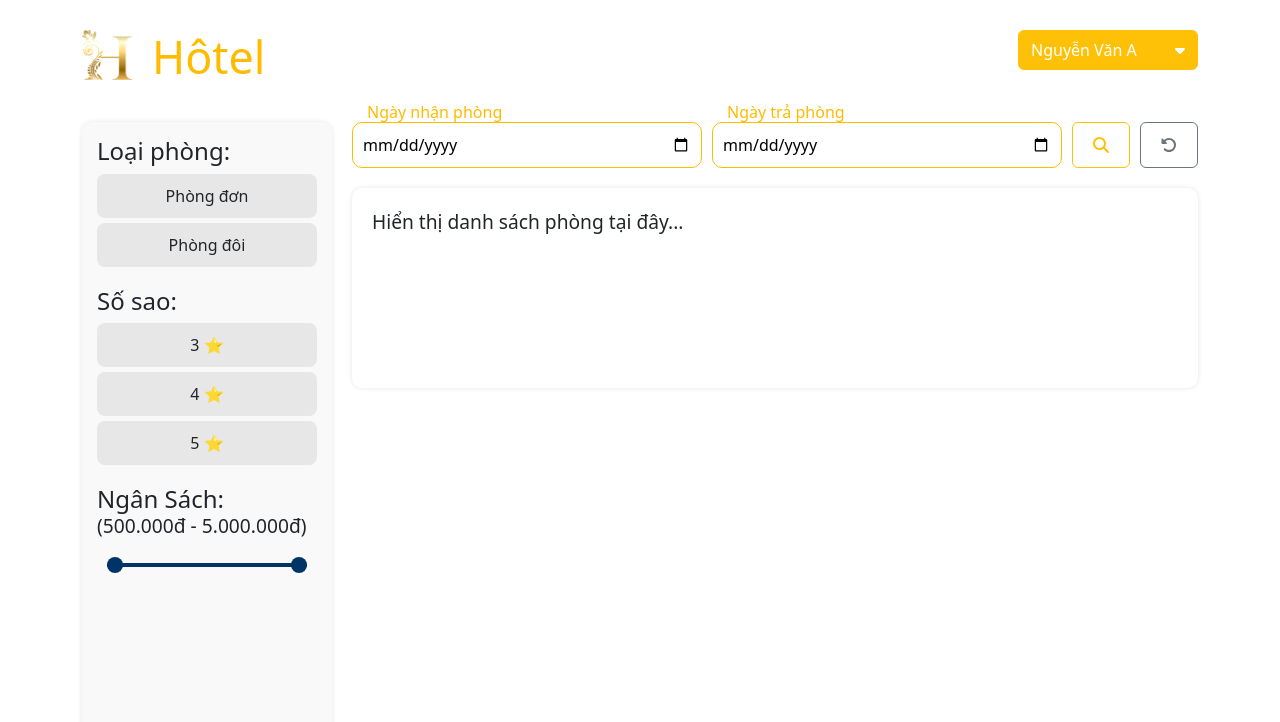
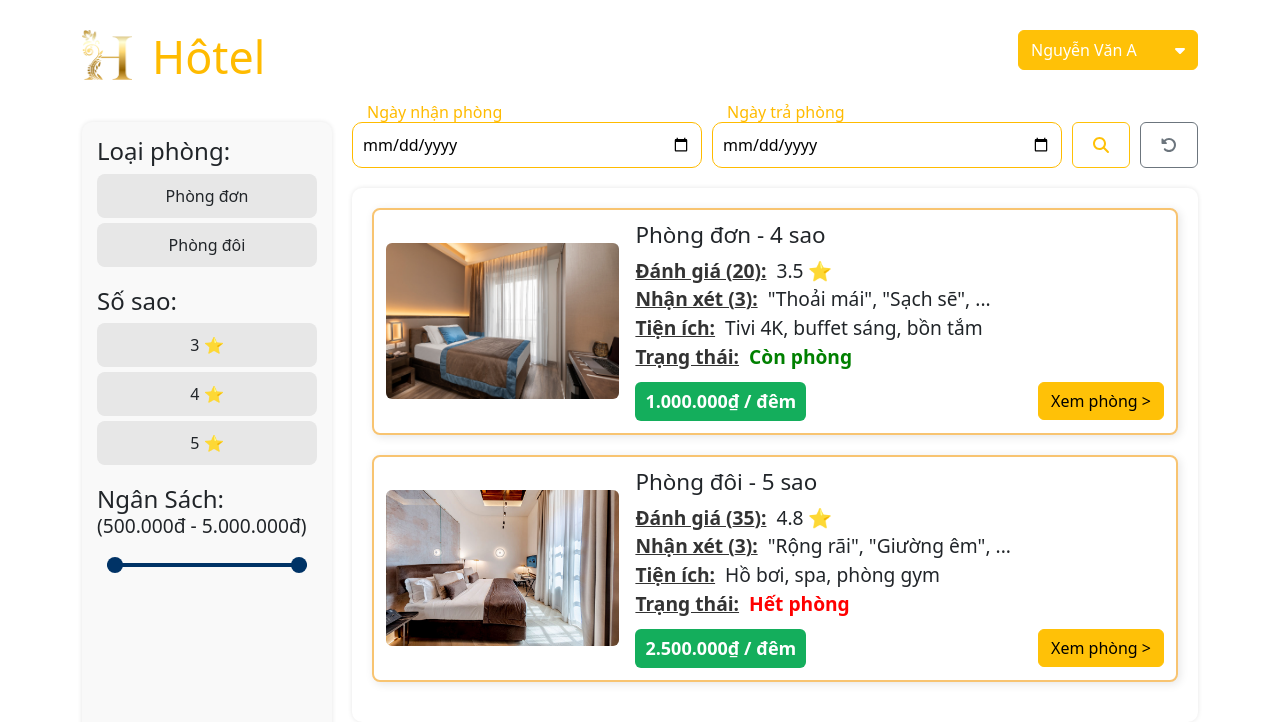
Before and after one commit to tiendung311/hms-fe, a Next.js app: page /customer/booking in a window 1280 px wide. Shown: the top 722 px of the page. Built offline with nearby package versions, Linux system fonts and the light colour scheme.

Commit message:
room filter ui

```diff
--- a/src/app/components/customer/bookings/BookingActivity.css
+++ b/src/app/components/customer/bookings/BookingActivity.module.css
@@ -1,11 +1,12 @@
-.booking-item {
+/* BookingActivity.module.css */
+.bookingItem {
   display: flex;
   justify-content: space-between;
   margin-bottom: 20px;
   padding: 10px;
 }
 
-.booking-item:hover,
+.bookingItem:hover,
 .noti:hover {
   background-color: #fffefe;
   box-shadow: 0 0 10px rgba(0, 0, 0, 0.1);
@@ -16,13 +17,13 @@
   align-items: baseline !important;
 }
 
-.info .icon {
-  font-size: 1.4rem !important;
+.icon {
+  font-size: 1.2rem !important;
   cursor: pointer;
   margin-right: 30px;
 }
 
-p {
+.bookingText {
   font-size: 1.2rem;
   margin: 0;
 }
--- a/src/app/components/customer/bookings/BookingDetail.css
+++ b/src/app/components/customer/bookings/BookingDetail.module.css
@@ -1,25 +1,26 @@
-.booking-container {
+.bookingContainer {
   display: flex;
   justify-content: space-between;
   gap: 20px;
   width: 100%;
 }
 
-.booking-detail {
+.bookingDetail {
   width: 60%;
 }
 
-h1 {
+.heading {
   font-size: 2.4rem;
   margin-bottom: 20px;
 }
 
 .info {
   display: flex;
-  margin-bottom: 20px;
+  margin-bottom: 30px;
 }
 
-p {
+/* Thêm class riêng thay vì dùng thẻ p */
+.text {
   font-size: 1.6rem;
 }
 
@@ -33,18 +34,23 @@ p {
   padding: 10px;
   border-radius: 10px;
   font-size: 1.4rem;
+  font-weight: 600 !important;
 }
 
-.btn-group {
+.bookingRating {
+  flex: 1;
+}
+
+.btnGroup {
   margin-top: 10px;
   width: 400px;
 }
 
-.btn-group button {
-  padding: 10px;
+.btnGroup button {
+  padding: 10px 15px;
   color: white;
   font-weight: 600;
   cursor: pointer;
-  margin-right: 10px;
+  margin: 20px 10px 0 0;
   border-radius: 10px !important;
 }
--- /dev/null
+++ b/src/app/components/customer/rooms/RoomFilter.module.css
@@ -0,0 +1,75 @@
+/* RoomFilter.module.css */
+.roomCard {
+  display: flex;
+  align-items: center;
+  border: 2px solid #f8c471;
+  border-radius: 8px;
+  padding: 12px;
+  gap: 16px;
+  width: 100%;
+  background: white;
+  margin-bottom: 20px;
+  box-shadow: 2px 2px 10px rgba(0, 0, 0, 0.1);
+}
+
+.roomImage {
+  object-fit: cover;
+  border-radius: 6px;
+  height: 100%;
+  width: 30%;
+}
+
+.roomContent {
+  flex: 1;
+  display: flex;
+  flex-direction: column;
+}
+
+.roomContent h3 {
+  font-size: 1.4rem;
+}
+
+.info {
+  display: flex;
+  align-items: center;
+}
+
+.labels {
+  text-decoration: underline !important;
+  font-weight: 600 !important;
+  color: #333 !important;
+  margin-right: 10px !important;
+}
+
+.available {
+  color: green;
+}
+
+.unavailable {
+  color: red;
+}
+
+.available,
+.unavailable {
+  font-weight: 600 !important;
+}
+
+.roomFooter {
+  display: flex;
+  justify-content: space-between;
+  align-items: center;
+  margin-top: 10px;
+}
+
+.roomPrice {
+  font-size: 18px;
+  font-weight: bold;
+  color: #fff;
+  background: var(--main-green);
+  padding: 6px 10px;
+  border-radius: 6px;
+}
+
+.viewBtn:hover {
+  color: white;
+}
--- /dev/null
+++ b/src/app/components/customer/rooms/RoomFilter.tsx
@@ -0,0 +1,89 @@
+import React from "react";
+import styles from "./RoomFilter.module.css";
+import Image from "next/image";
+import { Button } from "react-bootstrap";
+
+interface RoomProps {
+  image: string;
+  name: string;
+  stars: number;
+  reviews: number;
+  rating: number;
+  comments: string[];
+  amenities: string;
+  status: string;
+  price: number;
+}
+
+export default function RoomFilter({
+  image,
+  name,
+  stars,
+  reviews,
+  rating,
+  comments,
+  amenities,
+  status,
+  price,
+}: RoomProps) {
+  const truncatedAmenities =
+    amenities.length > 30 ? amenities.substring(0, 30) + "..." : amenities;
+
+  const displayedComments =
+    comments.length > 2
+      ? `"${comments[0]}", "${comments[1]}", ...`
+      : comments.map((c) => `"${c}"`).join(", ");
+
+  return (
+    <div className={styles.roomCard}>
+      <Image
+        src={image}
+        alt={name}
+        width={150}
+        height={150}
+        className={styles.roomImage}
+      />
+
+      <div className={styles.roomContent}>
+        <h3>
+          {name} - {stars} sao
+        </h3>
+
+        <div className={styles.info}>
+          <p className={styles.labels}>Đánh giá ({reviews}):</p>
+          <p>{rating} ⭐</p>
+        </div>
+
+        <div className={styles.info}>
+          <p className={styles.labels}>Nhận xét ({comments.length}):</p>
+          <p>{displayedComments}</p>
+        </div>
+
+        <div className={styles.info}>
+          <p className={styles.labels}>Tiện ích:</p>
+          <p>{truncatedAmenities}</p>
+        </div>
+
+        <div className={styles.info}>
+          <p className={styles.labels}>Trạng thái:</p>
+          <p
+            className={
+              status === "Còn phòng" ? styles.available : styles.unavailable
+            }
+          >
+            {status}
+          </p>
+        </div>
+
+        <div className={styles.roomFooter}>
+          <span className={styles.roomPrice}>
+            {price.toLocaleString("vi-VN")}₫ / đêm
+          </span>
+          <Button variant="warning" className={styles.viewBtn}>
+            Xem phòng &gt;
+          </Button>
+        </div>
+      </div>
+    </div>
+  );
+}
--- a/src/app/components/home/RoomCard.tsx
+++ b/src/app/components/home/RoomCard.tsx
@@ -56,7 +56,7 @@ export default function RoomCard({
         <p style={{ cursor: "pointer" }}>Tiện ích: {displayedAmenities}</p>
       </OverlayTrigger>
 
-      <p className="price">{price.toLocaleString("vi-VN")} VND/ngày</p>
+      <p className="price">{price.toLocaleString("vi-VN")}₫ /đêm</p>
     </div>
   );
 }
--- a/src/app/customer/booking/page.tsx
+++ b/src/app/customer/booking/page.tsx
@@ -6,6 +6,7 @@ import "./style.css";
 import CustomerHeader from "@/app/components/CustomerHeader";
 import { FontAwesomeIcon } from "@fortawesome/react-fontawesome";
 import { faRotateLeft, faSearch } from "@fortawesome/free-solid-svg-icons";
+import RoomFilter from "@/app/components/customer/rooms/RoomFilter";
 
 export default function Booking() {
   const [selectedRoom, setSelectedRoom] = useState<string | null>(null);
@@ -13,6 +14,31 @@ export default function Booking() {
   const [minPrice, setMinPrice] = useState(500000);
   const [maxPrice, setMaxPrice] = useState(5000000);
   const [isClient, setIsClient] = useState(false);
+
+  const rooms = [
+    {
+      image: "/assets/single-4star.jpg",
+      name: "Phòng đơn",
+      stars: 4,
+      reviews: 20,
+      rating: 3.5,
+      comments: ["Thoải mái", "Sạch sẽ", "Nhân viên thân thiện"],
+      amenities: "Tivi 4K, buffet sáng, bồn tắm",
+      status: "Còn phòng",
+      price: 1000000,
+    },
+    {
+      image: "/assets/double-5star.jpg",
+      name: "Phòng đôi",
+      stars: 5,
+      reviews: 35,
+      rating: 4.8,
+      comments: ["Rộng rãi", "Giường êm", "Dịch vụ tuyệt vời"],
+      amenities: "Hồ bơi, spa, phòng gym",
+      status: "Hết phòng",
+      price: 2500000,
+    },
+  ];
 
   // Ngăn lỗi SSR bằng cách chờ đến khi component render trên client
   useEffect(() => {
@@ -141,7 +167,27 @@ export default function Booking() {
           </div>
 
           <div className="result-box">
-            <p>Hiển thị danh sách phòng tại đây...</p>
+            {/* <p>Hiển thị danh sách phòng tại đây...</p> */}
+            {rooms.length > 0 ? (
+              rooms.map((room, index) => (
+                <RoomFilter
+                  key={index}
+                  image={room.image}
+                  name={room.name}
+                  stars={room.stars}
+                  reviews={room.reviews}
+                  rating={room.rating}
+                  comments={room.comments}
+                  amenities={room.amenities}
+                  status={room.status}
+                  price={room.price}
+                />
+              ))
+            ) : (
+              <p className="no-room-message">
+                Không có phòng nào phù hợp với tiêu chí lọc.
+              </p>
+            )}
           </div>
         </div>
       </div>
```
Also changed, not shown: src/app/components/customer/bookings/BookingActivity.tsx (+7 -7 lines), src/app/components/customer/bookings/BookingDetail.tsx (+45 -37 lines), src/app/components/home/ShowRoom.css (+6 -2 lines), src/app/customer/activity/page.module.css (added, +9 -0 lines), src/app/customer/activity/page.tsx (+5 -5 lines), src/app/customer/activity/style.css (deleted).
